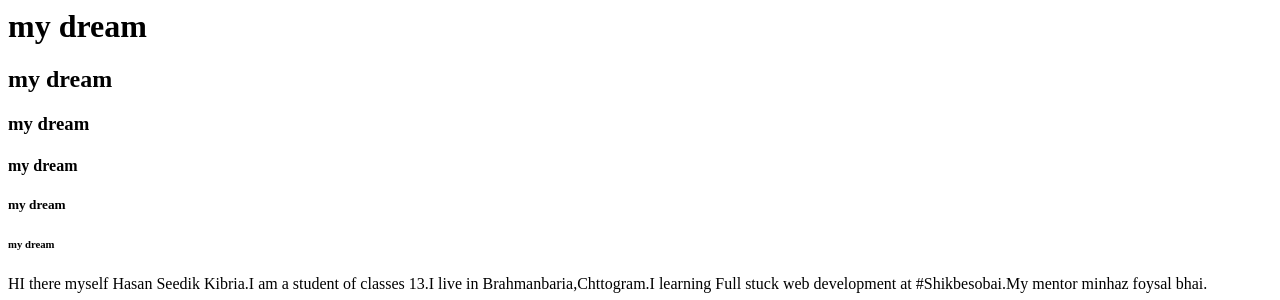
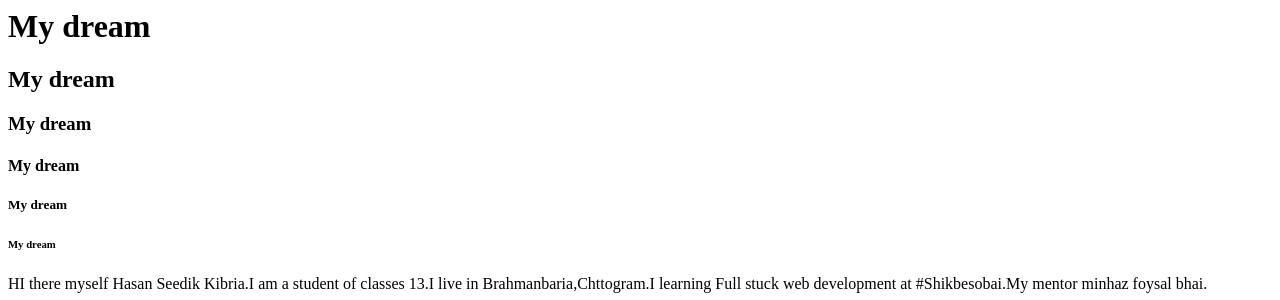
Before and after one commit to hskibria/My-frist-html-work, a plain HTML site: page index.html in a window 1280 px wide. Shown: the top 300 px of the page. Drawn offline with Linux system fonts and the light colour scheme.

Commit message:
Update index.html

```diff
--- a/index.html
+++ b/index.html
@@ -5,12 +5,12 @@
 		                             <title>I am new student in ssb276</title>
 	         </head>
 	<body>
-		         <h1>my dream </h1>
-	      	 <h2>my dream</h2>
-		        <h3>my dream</h3>
-		     <h4>my dream</h4>
-		          <h5>my dream</h5>
-		               <h6>my dream</h6>
+		         <h1>My dream </h1>
+	      	 <h2>My dream</h2>
+		        <h3>My dream</h3>
+		     <h4>My dream</h4>
+		          <h5>My dream</h5>
+		               <h6>My dream</h6>
 		                <p>HI there myself Hasan Seedik Kibria.I am a student of classes 13.I live in Brahmanbaria,Chttogram.I learning Full stuck web development at #Shikbesobai.My mentor minhaz foysal bhai. </p>
 		<img src="images/download.png" alt="Kazi Nazrul Islam">
 	                   </body>
```
